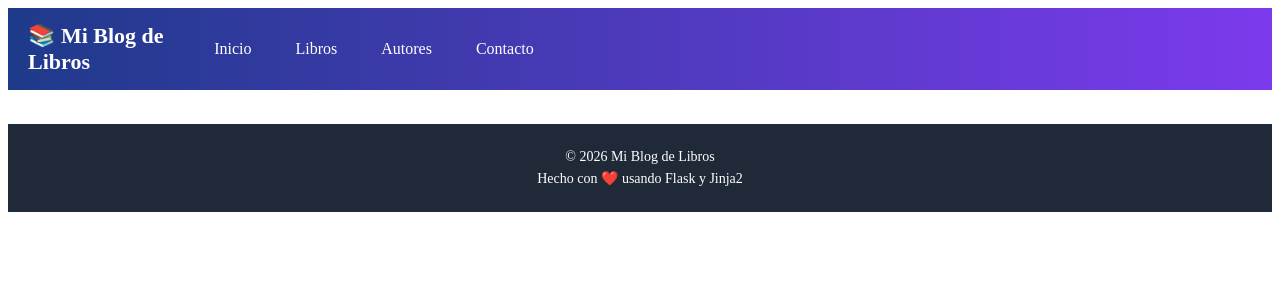
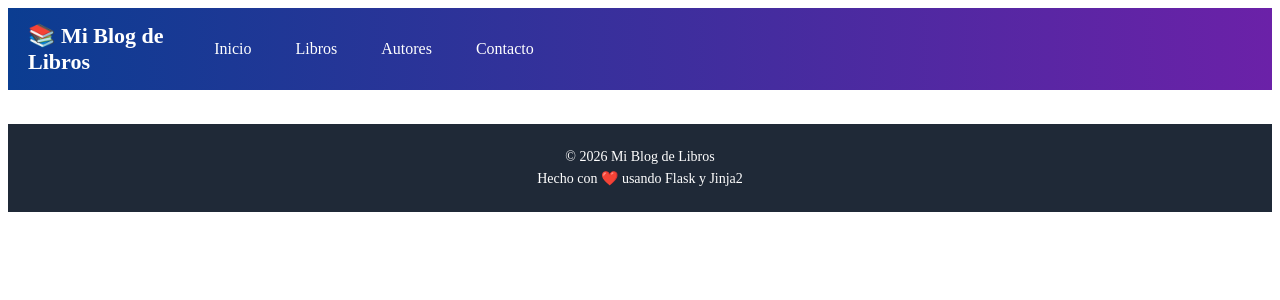
Before and after one commit to Eprian/blog_libros, a Flask app: page / in a window 1280 px wide. Shown: the top 300 px of the page. Run offline with Flask 3, Linux system fonts and the light colour scheme.

Commit message:
header color

```diff
--- a/static/header.css
+++ b/static/header.css
@@ -1,7 +1,10 @@
 .header {
-  background: linear-gradient(90deg, #1e3a8a, #7c3aed);
+  background: linear-gradient(90deg, #0b3d91, #6b21a8);
   color: #fff;
   padding: 15px 20px;
+  position: sticky;
+  top: 0;
+  z-index: 1000;
 }
 
 .header__container {
```
